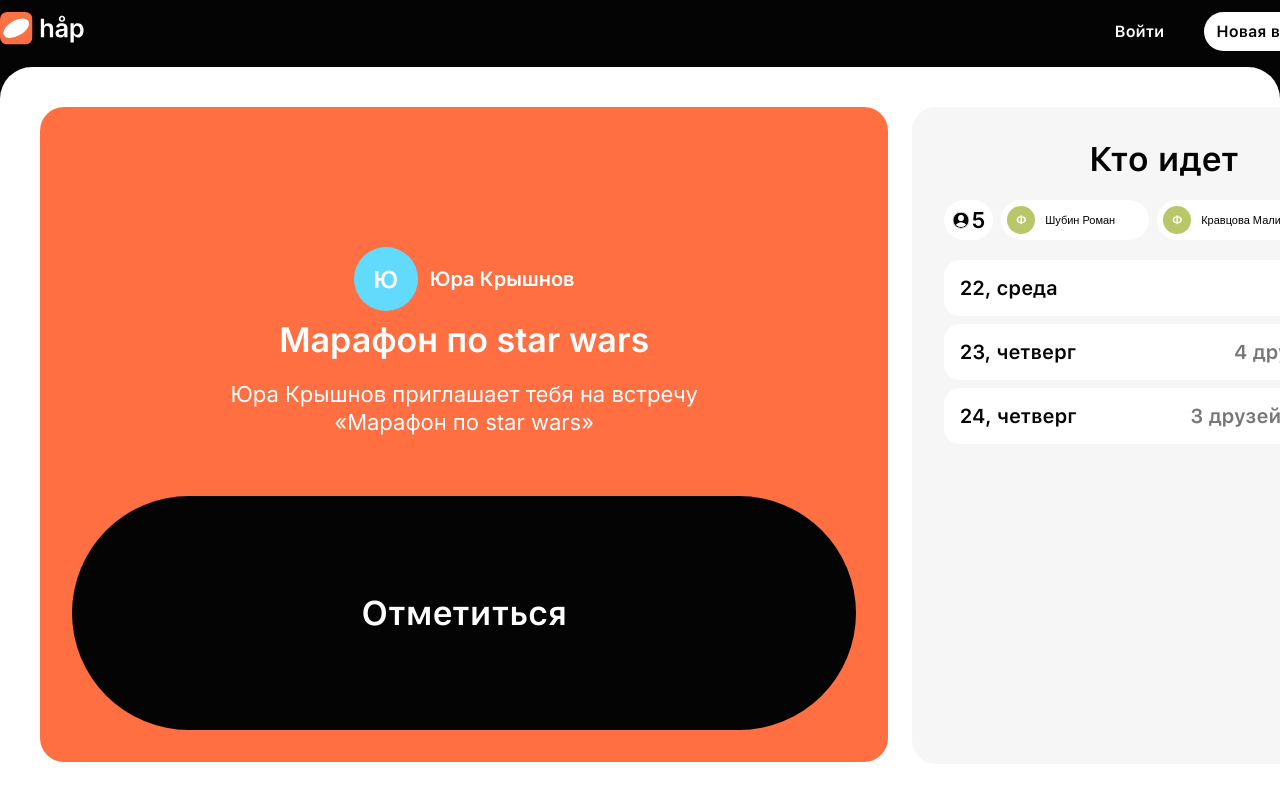
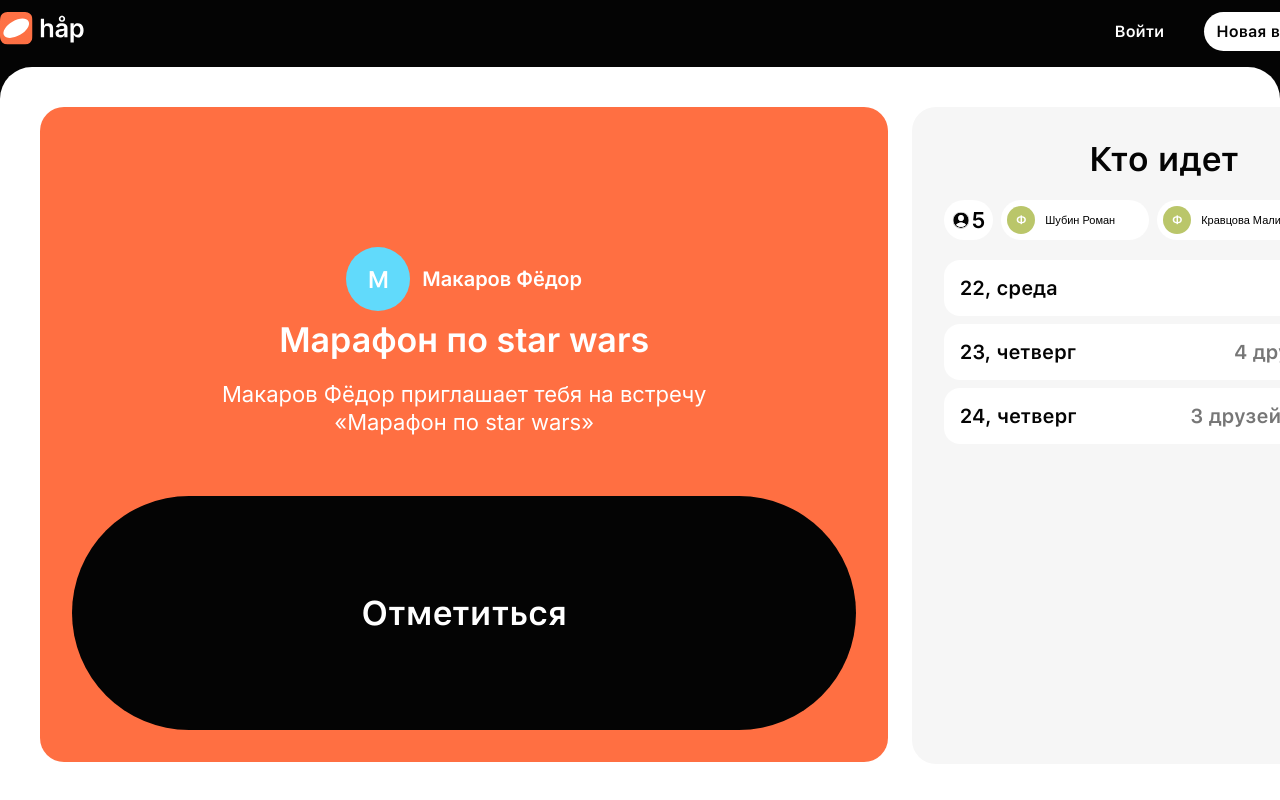
Before and after one commit to ruby-dissidents/consumer, a React (Create React App) app: page /marking in a window 1280 px wide. Shown: the top 800 px of the page. Built offline with nearby package versions, Linux system fonts and the light colour scheme.

Commit message:
fea: Renamed

```diff
--- a/src/constants/_events.js
+++ b/src/constants/_events.js
@@ -141,7 +141,7 @@
 
 export const marking = {
   eventName: "Марафон по star wars",
-  org: "Юра Крышнов",
+  org: "Макаров Фёдор",
   users: users,
   statistics: [...statistics],
   timeSlots: [
```
